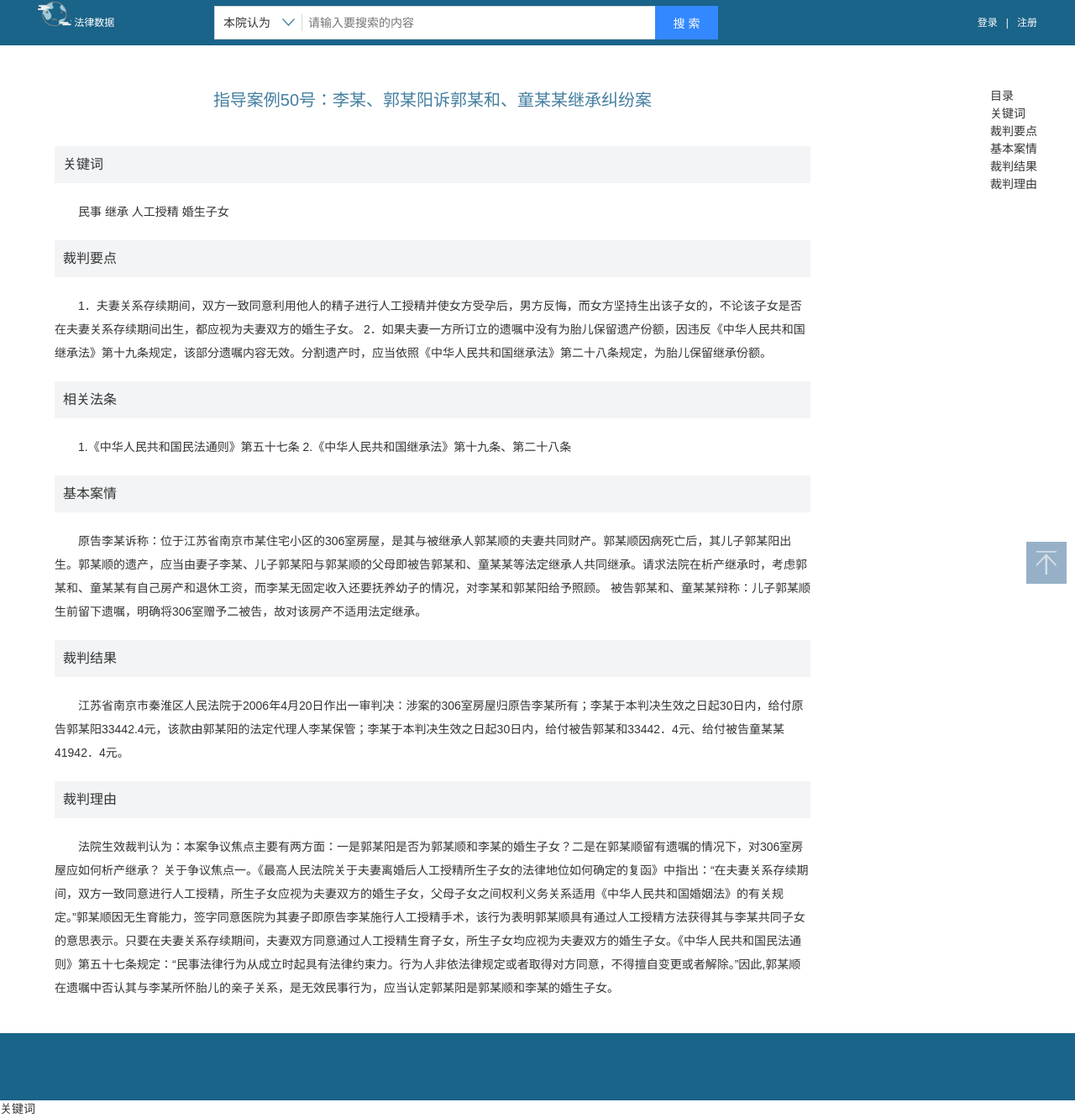
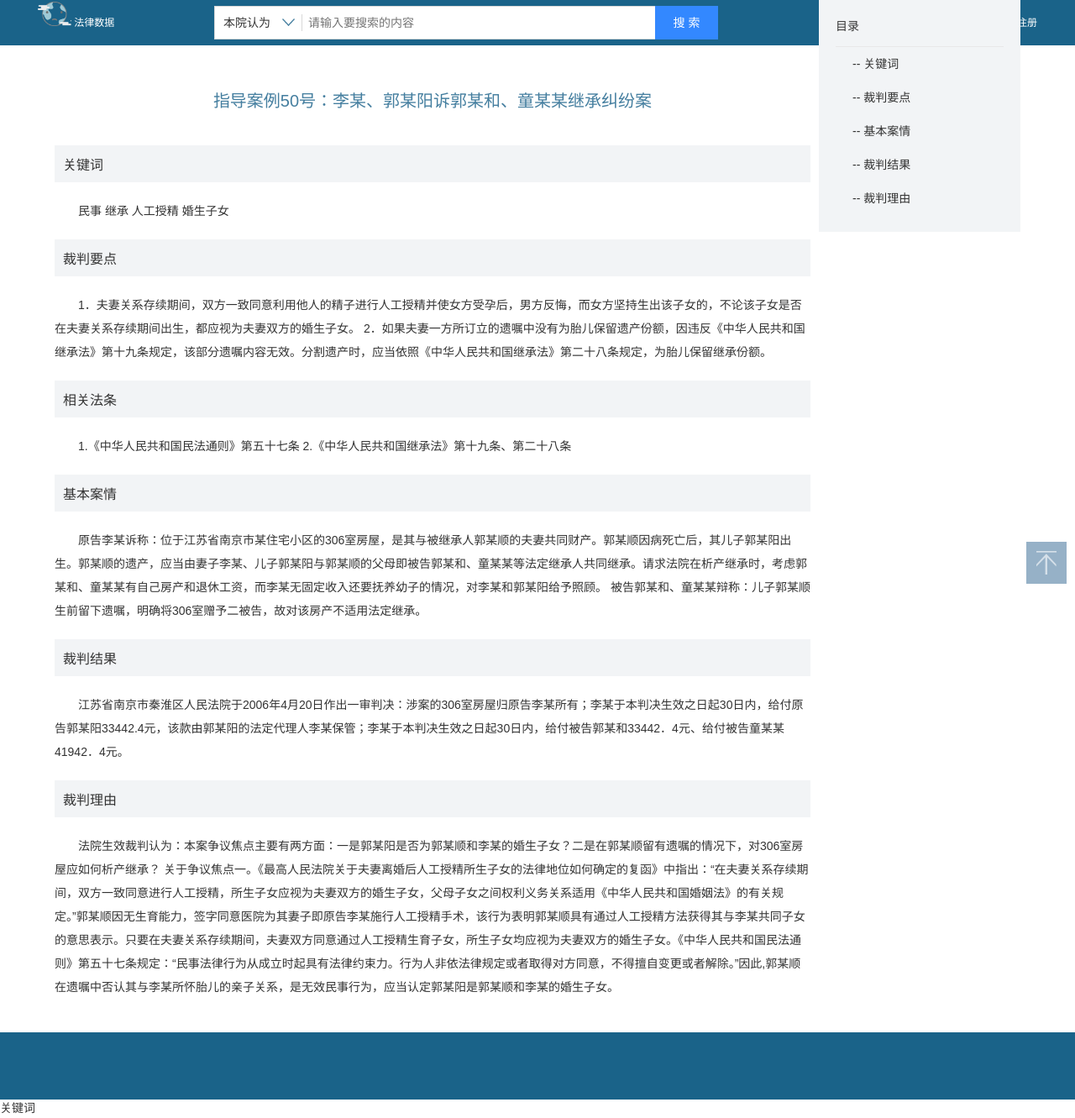
Before and after one commit to wuyue5chao/xiaoqiang, a PHP site: page /detail.html in a window 1280 px wide. Shown: the whole page at 84% size. Run offline with PHP 8.4, Linux system fonts and the light colour scheme.

Commit message:
修改
修改

```diff
--- a/css/index.css
+++ b/css/index.css
@@ -1,21 +1,15 @@
 @charset "utf-8";
-body,div,dl,dt,dd,ul,ol,li,h1,h2,h3,h4,h5,h6,form,input,textarea,p,th,td,var{margin:0;padding:0;}
-dl,ul,ol,li{list-style-type:none;}
-h1,h2,h3,h4{font-family:"微软雅黑",Arial,Verdana;font-weight:normal;font-size:14px;}
-var,em,i{font-style:normal;}
-a{text-decoration:none;color:#333;}
+/* CSS Document */
+/*base*/
+html{color:#333;}*html{  background-image:url(about:blank);background-attachment:fixed;}body,h1,h2,h3,h4,h5,h6,hr,p,blockquote,dl,dt,dd,ul,ol,li,pre,form,fieldset,legend,button,input,textarea,th,td{margin:0;padding:0}body,button,input,select,textarea{font:12px/1.5 \5b8b\4f53,'Microsoft YaHei',Arial}h1,h2,h3,h4,h5,h6{font-size:100%}address,caption,cite,code,dfn,em,strong,th,var,i{font-style:normal;font-weight:normal}code,kbd,pre,samp{font-family:courier new,courier,monospace}ul,ol{list-style:none}a,a:hover{text-decoration:none}fieldset,img{border:0}q:before,q:after{content:''}button,input,select,textarea{font-size:100%;outline:0}table{border-collapse:collapse;border-spacing:0}.clearfix:after{content:'\20';display:block;height:0;clear:both}.clearfix{zoom:1}.fl{float:left}.fr{float:right}
+html{zoom:expression(function(ele){
+	ele.style.zoom = "1";
+	document.execCommand("BackgroundImageCache", false, true);
+} (this)); }
+body{height: 100%; min-width: 1000px;font:14px/1.5 Arial,sans-serif,'宋体';color:#333; background: #fff;}
+h1,h2,h3,h4{font:14px "Microsoft YaHei",Arial,Verdana;}
+a{color: #333;}
 a:hover{color:#f18d22;}
-a img{border:none;}
-b{font-weight:normal;}
-input:focus,textarea:focus{outline:none;}
-.clear{height:0;overflow:hidden;clear:both;}
-body{height: 100%; min-width: 1000px;font:14px/1.5 Arial,sans-serif,'宋体';color:#333; background: #fff;}
-
-.clearfix:before,.clearfix:after{content:"";display:table;height:0;font-size:0;line-height:0;visibility:hidden;}
-.clearfix:after{clear:both;}
-.clearfix{*zoom:1;}
-.fl{float:left;}
-.fr{float: right;}
 .fontblue{color: #447e9f;}
 .fontyellow{ color: #f18d22;}
 .fontgray{ color: #999;}
@@ -52,16 +46,17 @@ body{height: 100%; min-width: 1000px;font:14px/1.5 Arial,sans-serif,'宋体';col
 .head-srh .srh-form .srh-ipt{ font-size: 14px;}
 .head-srh .srh-form .srh-btn,.head-srh .srh-form .srh-submit{ width: 73px; font-size: 14px;}
 
-/*.side{ margin-right: 20px;}*/
 .list-wrap{position: relative; width: 210px; background: #f2f4f6;}
 .lists .item{position: relative; padding: 10px;border-top: 1px solid transparent; border-left: 1px solid #f2f4f6; border-bottom: 1px solid #e8e8e8;z-index: 11;/*cursor: pointer;*/}
 .lists .item:first-child,.lists .item:nth-child(2){ cursor: pointer;}
 .lists .item h3{ font-size: 16px;}
 .lists .item .arrow{position: absolute; right: 10px; top: 10px;}
 .lists .item .more{display: inline-block; width: 12px; font-weight: bold; color: #666;}
-.lists .borderout{display:none; position: absolute; top: 0; right: -1px;width: 2px;height: 44px; background: #f8f8f8;}
+.lists .borderout{display:none; position: absolute; top: 0; right: -1px;width: 2px;height: 41px; background: #f8f8f8;}
 .lists .item-on{ border:1px solid #1a6389;border-right: 0; background: #f8f8f8;}
 .lists .item-on .borderout{display: block;}
+.lists .item:first-child.item-on{ border-top:1px solid transparent;}
+.lists .item:first-child .borderout{ top: -1px; height: 42px;}
 .lists .second-list{ margin: 10px 0 0 15px; line-height: 24px; color: #666;}
 .lists .second-list li label:hover{cursor: pointer;color: #f18d22;}
 .down-layer{ position: absolute;top:0; left: 210px; padding: 15px 10px 5px; background: #f8f8f8; width: 960px; z-index: 10; border: 1px solid #1a6389; border-top: 0; font-size: 12px;}
@@ -91,10 +86,16 @@ body{height: 100%; min-width: 1000px;font:14px/1.5 Arial,sans-serif,'宋体';col
 .loading{ padding: 10px 0; background: #f8f8f8;}
 .gotop{position: fixed; bottom:100px; right: 10px;width: 48px; height: 55px; }
 .gotop .gotop-icon{display: block; width: 48px; height: 55px;  background: url(../images/gotop.png) no-repeat 0 0;}
+.no-reslut{font:20px "Microsoft YaHei";  padding: 100px; color: #999;}
 /*详细内容*/
+.top-fixed{ position:fixed;top:0; z-index:100; _position:absolute; _top:expression(eval(document.documentElement.scrollTop));_zoom:1;}
 .detail-wrap{position: relative; margin-top: 50px;}
 .detail-con{padding:0 20px; margin-bottom: 20px; width: 900px;}
 .detail-con h2{font-size: 20px; margin-bottom: 40px;}
 .detail-item{ margin-bottom: 20px;}
 .detail-item h3{font-size: 16px; background: #f2f4f6; padding: 10px; margin-bottom: 20px;}
 .detail-item p{line-height: 2; text-indent: 2em;}
+.catalog{position: relative; width: 260px;}
+.catalog-list{ padding: 20px; width:200px; background: #f2f4f6;}
+.catalog-list dt{padding-bottom: 15px; font-size: 16px;border-bottom: 1px solid #e8e8e8;}
+.catalog-list dd{padding-left: 20px; height: 40px; line-height: 40px;}
--- a/detail.html
+++ b/detail.html
@@ -74,14 +74,14 @@
 				</p>
 			</div>
 		</div>
-		<div class="side fr top-fixed">
-			<dl class="">
-				<dt>目录</dt>
-				<dd><a href="#">关键词</a></dd>
-				<dd><a href="#">裁判要点</a></dd>
-				<dd><a href="#">基本案情</a></dd>
-				<dd><a href="#">裁判结果</a></dd>
-				<dd><a href="#">裁判理由</a></dd>
+		<div class="catalog fr">
+			<dl class="catalog-list top-fixed">
+				<dt><h3>目录</h3></dt>
+				<dd><a href="#">-- 关键词</a></dd>
+				<dd><a href="#">-- 裁判要点</a></dd>
+				<dd><a href="#">-- 基本案情</a></dd>
+				<dd><a href="#">-- 裁判结果</a></dd>
+				<dd><a href="#">-- 裁判理由</a></dd>
 			</dl>
 		</div>
 	</div>
--- a/search.html
+++ b/search.html
@@ -42,6 +42,7 @@
 		</div>
 	</div>
 	<div class="content w1190 clearfix">
+		<p class="no-reslut center" style="display:none;">抱歉，没有搜索到结果~</p>
 		<div class="side list-wrap fl">
 			<div class="lists" id="conditionObj">
 			</div>
```
